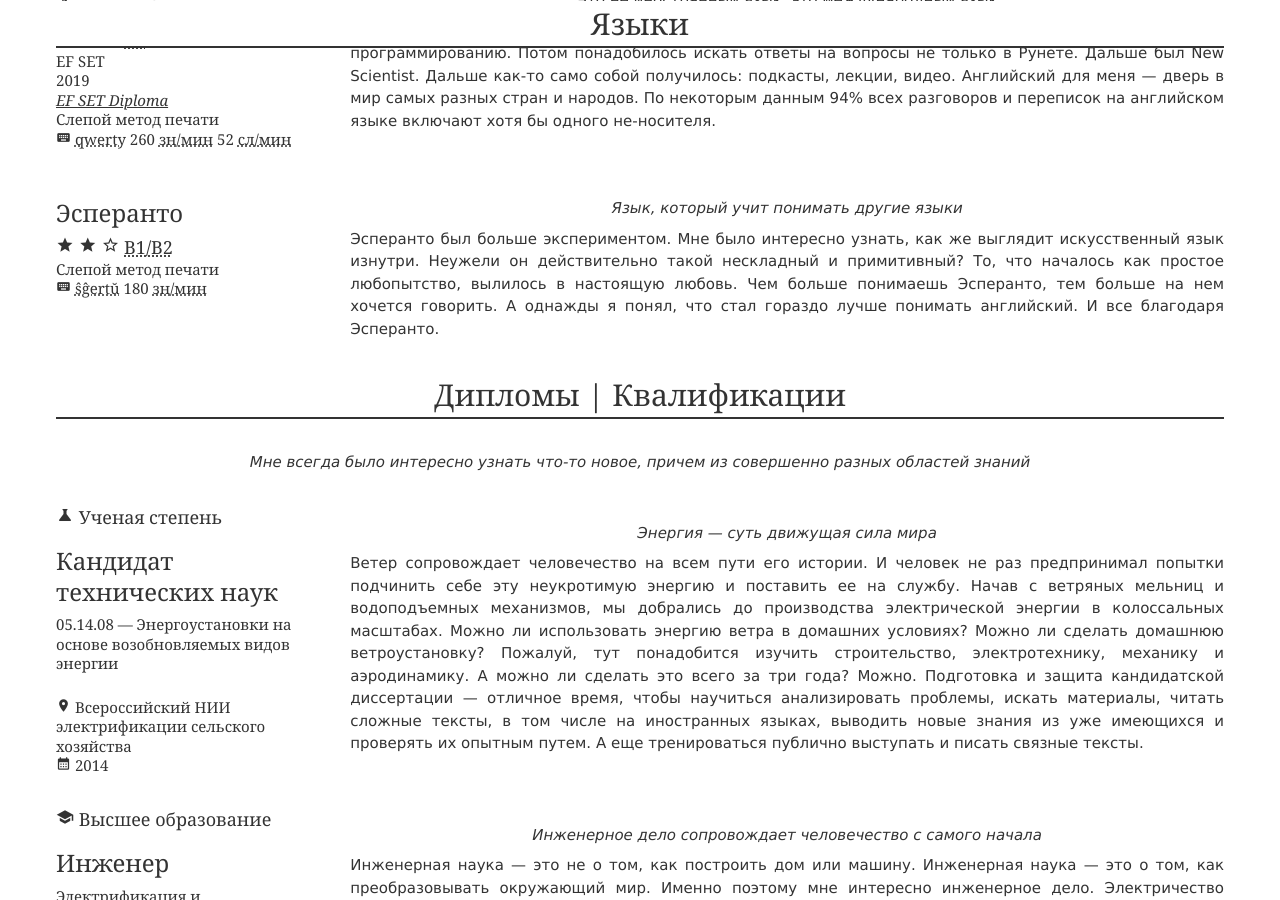
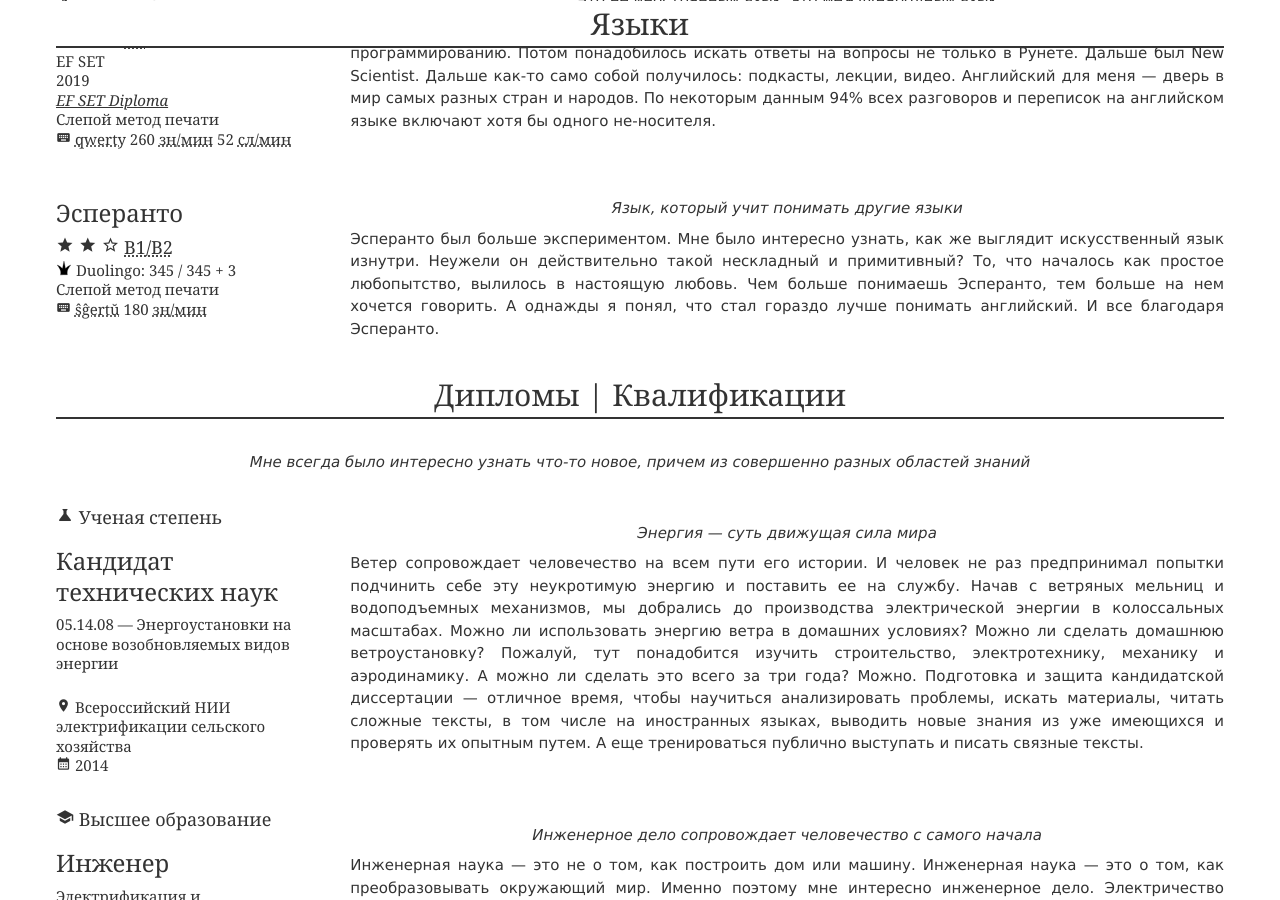
Before and after one commit to konstantin-morenko/jresume, a Jekyll site: the page built from index.md, in a window 1280 px wide and 900 px high, scrolled down 1186 px. Built offline with Jekyll 4.4.1, drawn with Linux system fonts in a browser that asks for light colours.

Commit message:
Crowns in Duolingo

```diff
--- a/_data/languages.yml
+++ b/_data/languages.yml
@@ -50,6 +50,11 @@ cards:
   level:
     value: B1/B2
     source: Мнение носителя
+  duolingo:
+    crowns:
+      gold: 345
+      total: 345
+      brilliant: 3
   touch_typing:
   - name: ŝĝertŭ
     kpm: 180
--- a/_includes/languages.html
+++ b/_includes/languages.html
@@ -61,6 +61,28 @@
       {% if lang.link %}
       <div class="link"><a href="{{ lang.link.url }}">{{ lang.link.name }}</a></div>
       {% endif %}
+      {% if lang.duolingo %}
+      {% if lang.duolingo.crowns %}
+        {% assign crowns = lang.duolingo.crowns %}
+        <div class="duolingo crowns">
+          <img src="crown.svg" style="height: 16px;">
+	  Duolingo:
+	  {% if crowns.date %}
+	  <abbr title="{{ crowns.date }}">
+          {% endif %}
+	    {{ crowns.gold }}
+	    {% if crowns.total %}
+              / {{ lang.duolingo.crowns.total }}
+            {% endif %}
+	    {% if crowns.brilliant %}
+	      + {{ lang.duolingo.crowns.brilliant }}
+	    {% endif %}
+	  {% if crowns.date %}
+	  </abbr>
+	  {% endif %}
+        </div>
+        {% endif %}
+      {% endif %}
       {% if lang.touch_typing %}
       <div>
 	Слепой метод печати<br>
```
Also changed, not shown: crown.svg (added).
